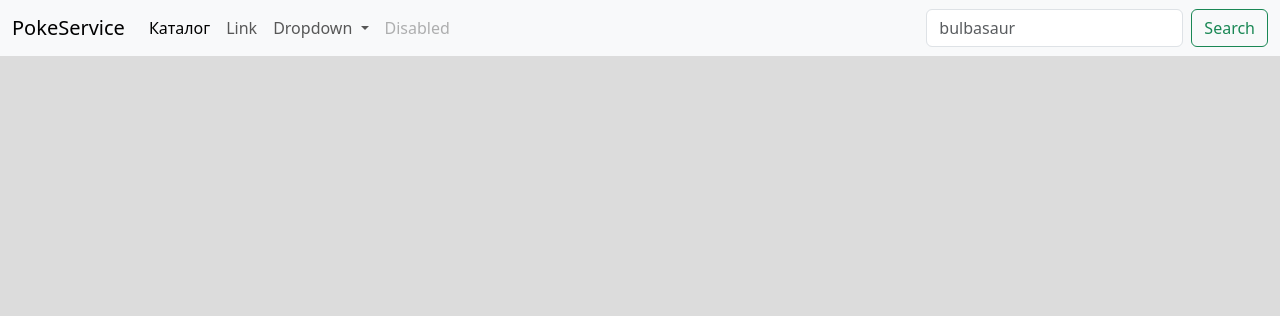
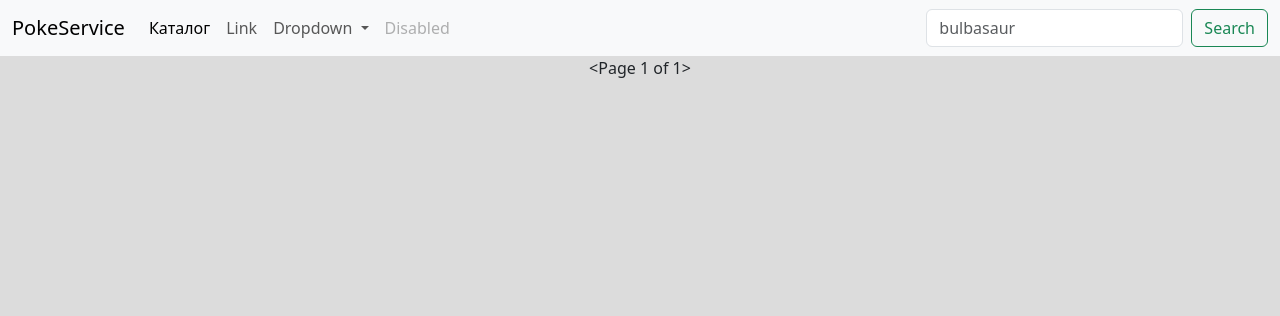
Before and after one commit to dejavuapt/PokeService, a Django app: page / in a window 1280 px wide. Shown: the top 316 px of the page. Run offline with Django 4.2, Linux system fonts and the light colour scheme; data that the repository does not hold is empty.

Commit message:
completed catalog with paginator

```diff
--- a/PokeServiceMain/PokeServiceMain/casts.py
+++ b/PokeServiceMain/PokeServiceMain/casts.py
@@ -4,13 +4,13 @@ import typing
 URL_2_CAST: str = "https://pokeapi.co/api/v2/pokemon"
 
 
-def GetPokemons(n_pokemons: int = None) -> typing.List[str]:
+def GetPokemons(n_pokemons: int = None, offset_n: int = 0) -> typing.List[str]:
     try:
         if n_pokemons == None:
             count_of_pokemons = requests.get(URL_2_CAST).json()['count']
         else:
             count_of_pokemons = f'{n_pokemons}'
-        response = requests.get(URL_2_CAST, params={"limit": count_of_pokemons, "offset": 0})
+        response = requests.get(URL_2_CAST, params={"limit": count_of_pokemons, "offset": offset_n})
         data_of_response = response.json()
         return [pokemon['name'] for pokemon in data_of_response['results']]
     except requests.exceptions.HTTPError as http_error:
@@ -35,8 +35,14 @@ def GetPokemonData(pokemon: str) -> typing.Dict[str, str]:
         print(http_error)
         return {}
 
-def GetPokemonsData(n_pokemons: int = None) -> typing.List[dict]:
+def GetPokemonsData(n_pokemons: int = None, offset_n: int = 0, pokemons: typing.List[str] = None) -> typing.List[dict]:
     try:
-        return [GetPokemonData(pokemon) for pokemon in GetPokemons(n_pokemons)]
+        if(pokemons == None and n_pokemons != None ):
+            _pokemons = GetPokemons(n_pokemons, offset_n)
+        else:
+            _pokemons = pokemons
+
+        return [GetPokemonData(pokemon) for pokemon in _pokemons]
+
     except requests.exceptions.HTTPError as http_error:
         return []
--- a/PokeServiceMain/main/templates/main/catalog.html
+++ b/PokeServiceMain/main/templates/main/catalog.html
@@ -1,4 +1,5 @@
 {% extends 'main/layout.html' %}
+{% load static %}
 
 {% block layout_title %} Каталог покемонов {% endblock %}
 
@@ -10,25 +11,61 @@
 {% endblock %}
 
 {% block layout_body %}
-<div class="container">
+<div class="container text-center">
+{{ page_pokemons }}
+    <div class="row">
+        <div class="col">
+            {% if page_pokemons.has_next %}
+                <button type="button" class="btn btn-info">
+                    <a href="?page={{ page_pokemons.next_page_number }}"> next > </a>
+                </button>
+                <button type="button" class="btn btn-info">
+                    <a href="?page={{ page_pokemons.paginator.num_pages }}"> last >> </a>
+                </button>
+            {% endif %}
+        </div>
+
+        <div class="col-md-auto">
             <div class="row justify-content-between">
                 {% for pokemon_data in pokemons_data %}
                 <div class="card mb-3" style="max-width: 540px;">
                     <div class="row g-0">
                         <div class="col-md-4">
-                    <img src="{{pokemon_data.picture}}" class="img-fluid  mx-auto d-block rounded-start" alt="...">
+                            {% if pokemon_data.picture %}
+                                <img src="{{pokemon_data.picture}}" class="img-fluid  mx-auto d-block rounded-start"
+                                    alt="..." style="width: 200px;">
+                            {% else %}
+                                <img src="{% static 'main/img/empty.svg' %}" class="img-fluid  mx-auto d-block rounded-start"
+                                    alt="...">
+                            {% endif %}
                         </div>
                         <div class="col-md-8">
                             <div class="card-body">
                                 <h5 class="card-title">{{ pokemon_data.name }}</h5>
                                 <p class="card-text">HP: {{ pokemon_data.hp }}</p>
-                    <p class="card-text">Attack:  {{ pokemon_data.attack }}</p>
+                                <p class="card-text">Attack: {{ pokemon_data.attack }}</p>
                             </div>
                         </div>
                     </div>
                 </div>
                 {% endfor %}
-
             </div>
         </div>
+
+        <div class="col">
+            {% if page_pokemons.has_previous %}
+                <button type="button" class="btn btn-info">
+                    <a href="?page={{ page_pokemons.previous_page_number }}"> < previous </a>
+                </button>
+
+                <button type="button" class="btn btn-info">
+                    <a href="?page=1"> << first </a>
+                </button>
+
+            {% endif %}
+        </div>
+    </div>
+</div>
+
+
 {% endblock %}
--- a/PokeServiceMain/main/views.py
+++ b/PokeServiceMain/main/views.py
@@ -1,17 +1,33 @@
 from django.shortcuts import render
 from django.core.cache import cache
+from django.core.paginator import Paginator
+
 
 import PokeServiceMain.casts as casts
 
-import pagination
 
 # Create your views here.
 def PokemonsCatalog(request):
-    # LIMIT_OF_POKEMONS: int = 12
-    pokemons_by_cached = cache.get('pokemons_data')
+    LIMIT_OF_POKEMONS: int = 6
+    pokemons_by_cached = cache.get('pokemons')
     if not pokemons_by_cached:
-        pokemons_by_cached = casts.GetPokemonsData(6) # list of dicts
-        cache.set('pokemons_data', pokemons_by_cached, 3600)
+        pokemons_by_cached = casts.GetPokemons()
+        cache.set('pokemons', pokemons_by_cached)
+    catalog_paginator = Paginator(pokemons_by_cached, LIMIT_OF_POKEMONS)
 
-    data_2_page:dict = {'pokemons_data': pokemons_by_cached}
+    page = int(request.GET.get('page', 1))
+
+    OFFSET_OF_LIMIT: int = (page - 1) * LIMIT_OF_POKEMONS
+    pokemons_data_by_cached = cache.get(f'pokemons_data{page}')
+    if not pokemons_data_by_cached:
+        pokemons_data_by_cached = casts.GetPokemonsData(LIMIT_OF_POKEMONS, OFFSET_OF_LIMIT) # list of dicts
+        cache.set(f'pokemons_data{page}', pokemons_data_by_cached, 3600)
+
+
+    page_pokemons = catalog_paginator.get_page(page)
+
+    data_2_page:dict = {
+        'pokemons_data': pokemons_data_by_cached,
+        'page_pokemons' : page_pokemons
+        }
     return render(request, "main/catalog.html", data_2_page)
```
Also changed, not shown: PokeServiceMain/main/static/main/img/empty.svg (added). Lines whose indentation alone changed are shown as unchanged.
